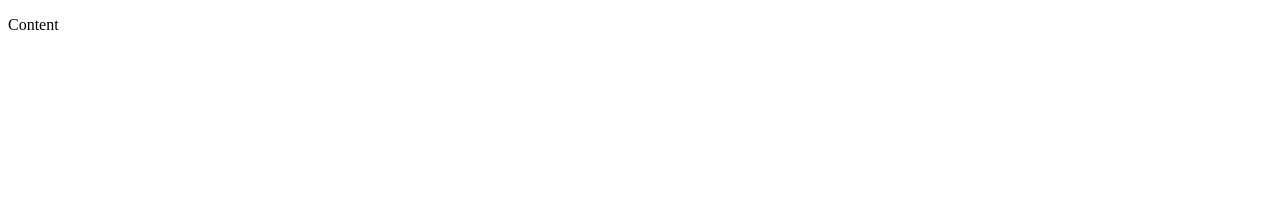
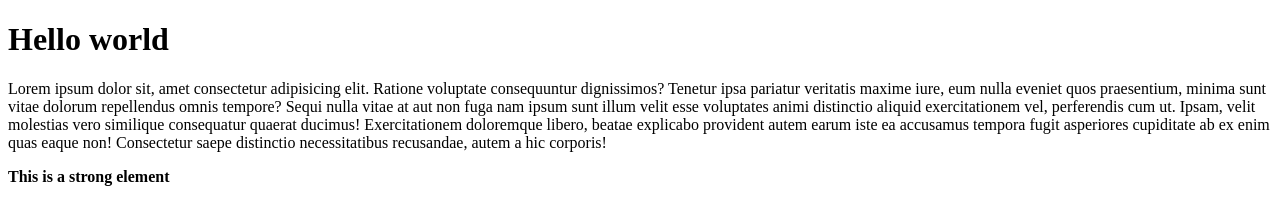
Before and after one commit to LukaSimon/OdinPractise, a plain HTML site: page index.html in a window 1280 px wide. Drawn offline with Linux system fonts and the light colour scheme.

Commit message:
Add a few html elements

```diff
--- a/index.html
+++ b/index.html
@@ -7,6 +7,14 @@
     <title>Document</title>
 </head>
 <body>
-    <p>Content</p>
+    <h1>Hello world</h1>
+
+    <p>Lorem ipsum dolor sit, amet consectetur adipisicing elit. Ratione voluptate consequuntur dignissimos? Tenetur ipsa pariatur veritatis maxime iure, eum nulla eveniet quos praesentium, minima sunt vitae dolorum repellendus omnis tempore?
+    Sequi nulla vitae at aut non fuga nam ipsum sunt illum velit esse voluptates animi distinctio aliquid exercitationem vel, perferendis cum ut. Ipsam, velit molestias vero similique consequatur quaerat ducimus!
+    Exercitationem doloremque libero, beatae explicabo provident autem earum iste ea accusamus tempora fugit asperiores cupiditate ab ex enim quas eaque non! Consectetur saepe distinctio necessitatibus recusandae, autem a hic corporis!</p>
+
+    <strong>This is a strong element</strong>
+
+
 </body>
 </html>
```
